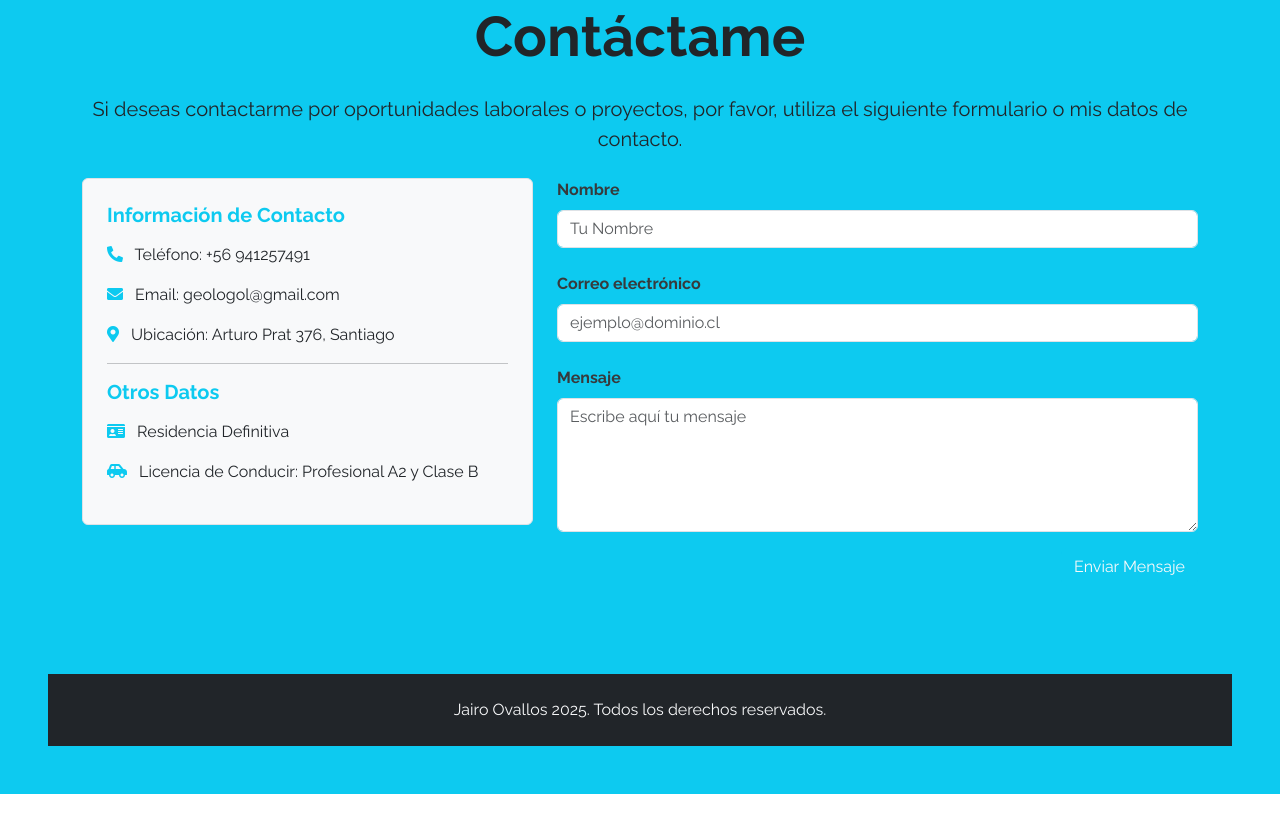
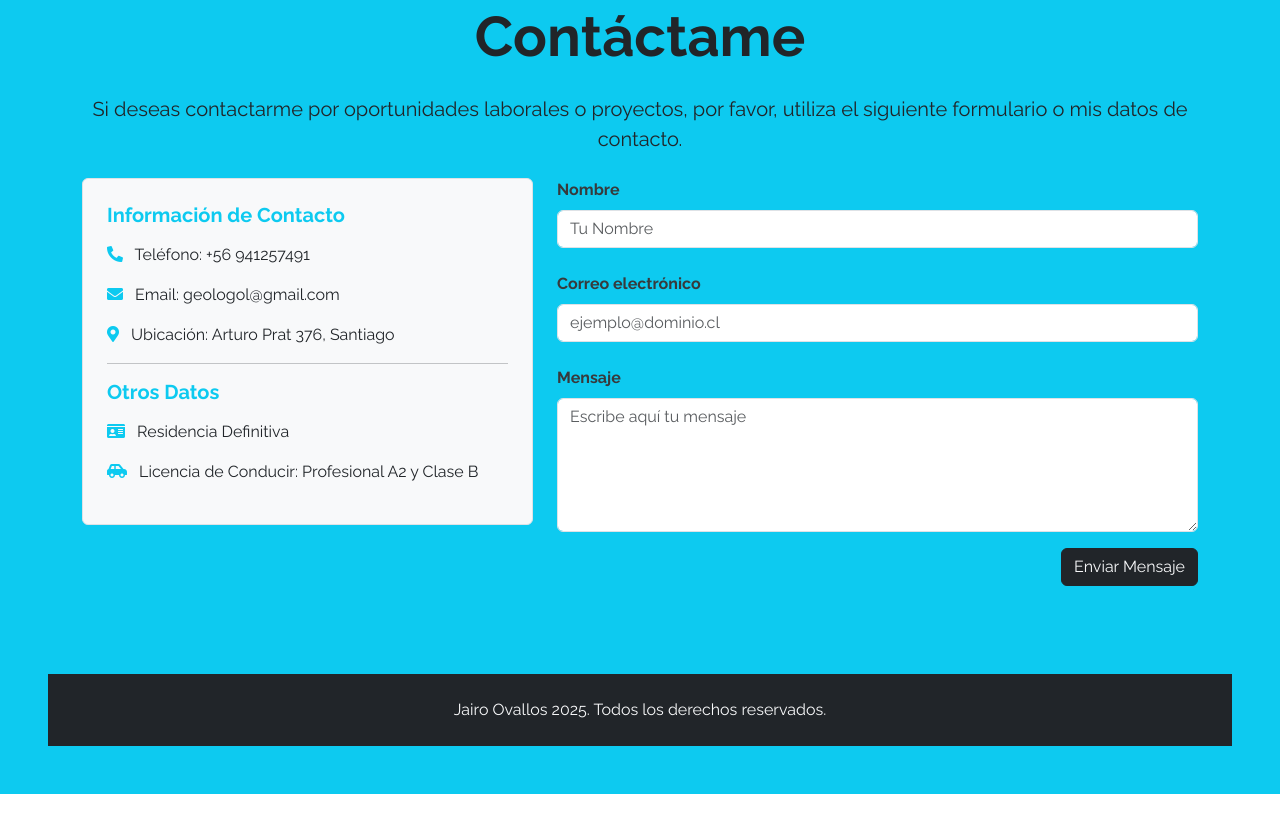
Before and after one commit to valepazmg18-afk/prueba_colaborativo1, a plain HTML site: page index.html in a window 1280 px wide. Shown: the part 4106-4938 px from the top of the page. Drawn offline with nearby package versions, Linux system fonts and the light colour scheme.

Commit message:
se modifica color de btn final

```diff
--- a/index.html
+++ b/index.html
@@ -323,7 +323,7 @@
                         <textarea class="form-control" placeholder="Escribe aquí tu mensaje" rows="5"></textarea>
                     </div>
                     <div class="my-3 text-end">
-                        <button type="submit" class="btn btn-info text-light">Enviar Mensaje</button>
+                        <button type="submit" class="btn btn-dark text-light">Enviar Mensaje</button>
                     </div>
                 </form>
             </div>
```
